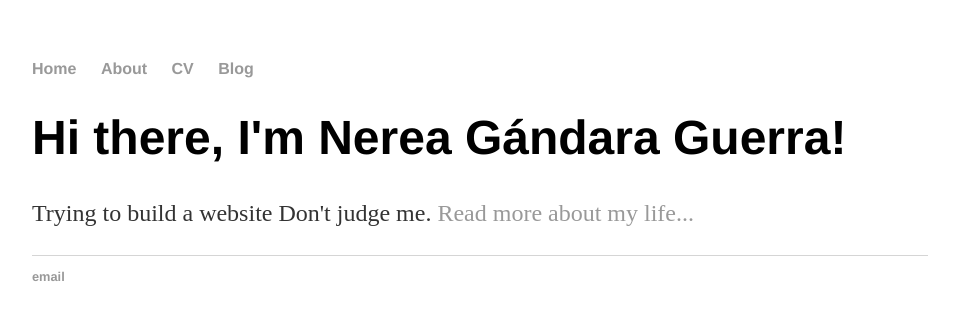
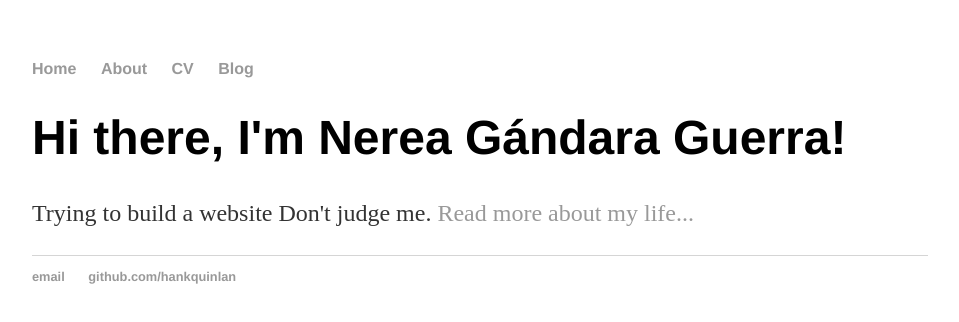
Before and after one commit to gandaraguerra/gandaraguerra.github.io, a plain HTML site: page index.html in a window 1280 px wide. Shown: the whole page, without its empty margins (160-1119 px from the left). Drawn offline with Linux system fonts and the light colour scheme.

Commit message:
Update index.html

```diff
--- a/index.html
+++ b/index.html
@@ -24,7 +24,7 @@
 		<footer>
     		<ul>
         		<li><a href="mailto:nerea.gandara@eui.eu">email</a></li>
-
+        		<li><a href="https://github.com/gandaraguerra">github.com/hankquinlan</a></li>
 			</ul>
 		</footer>
 	</body>
```
